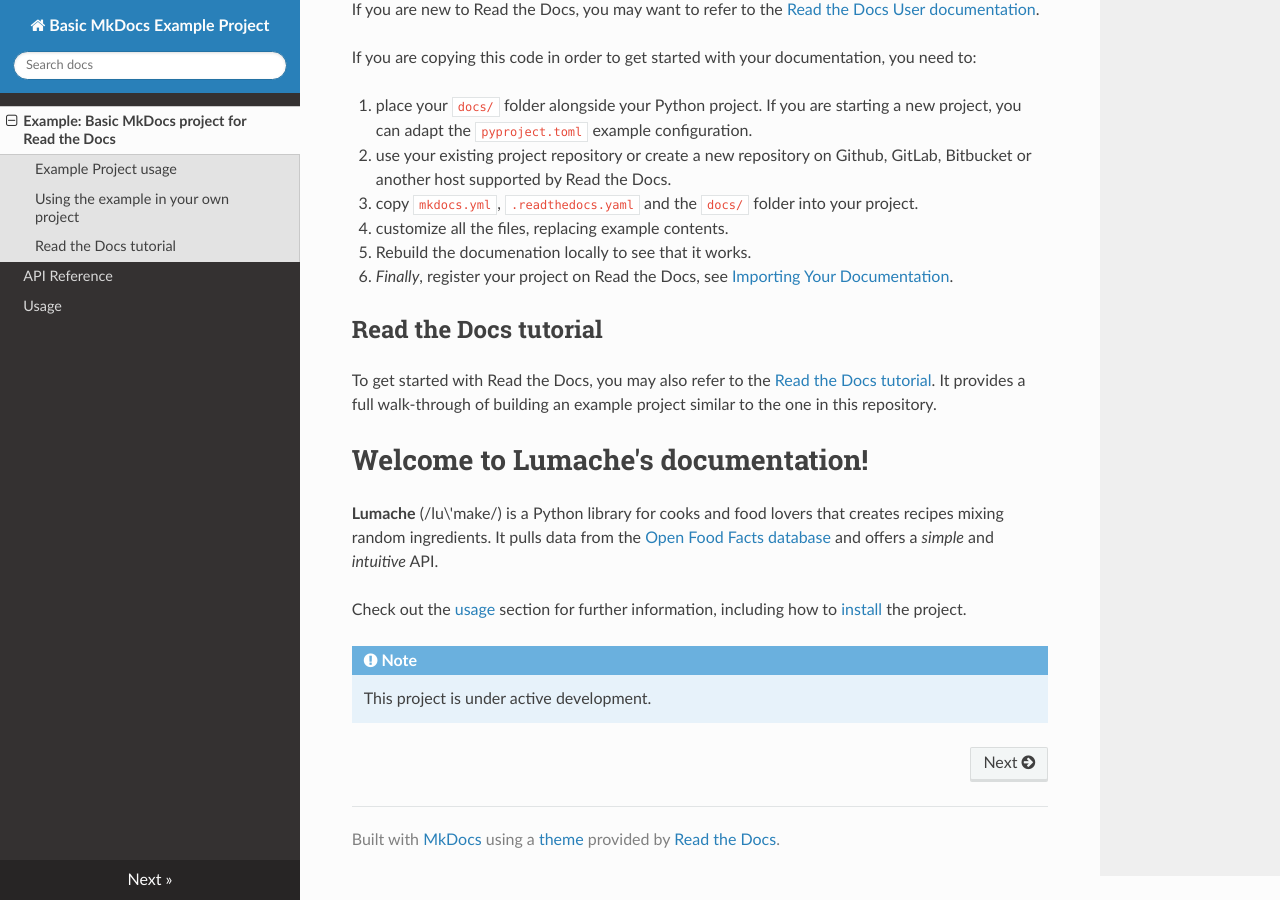
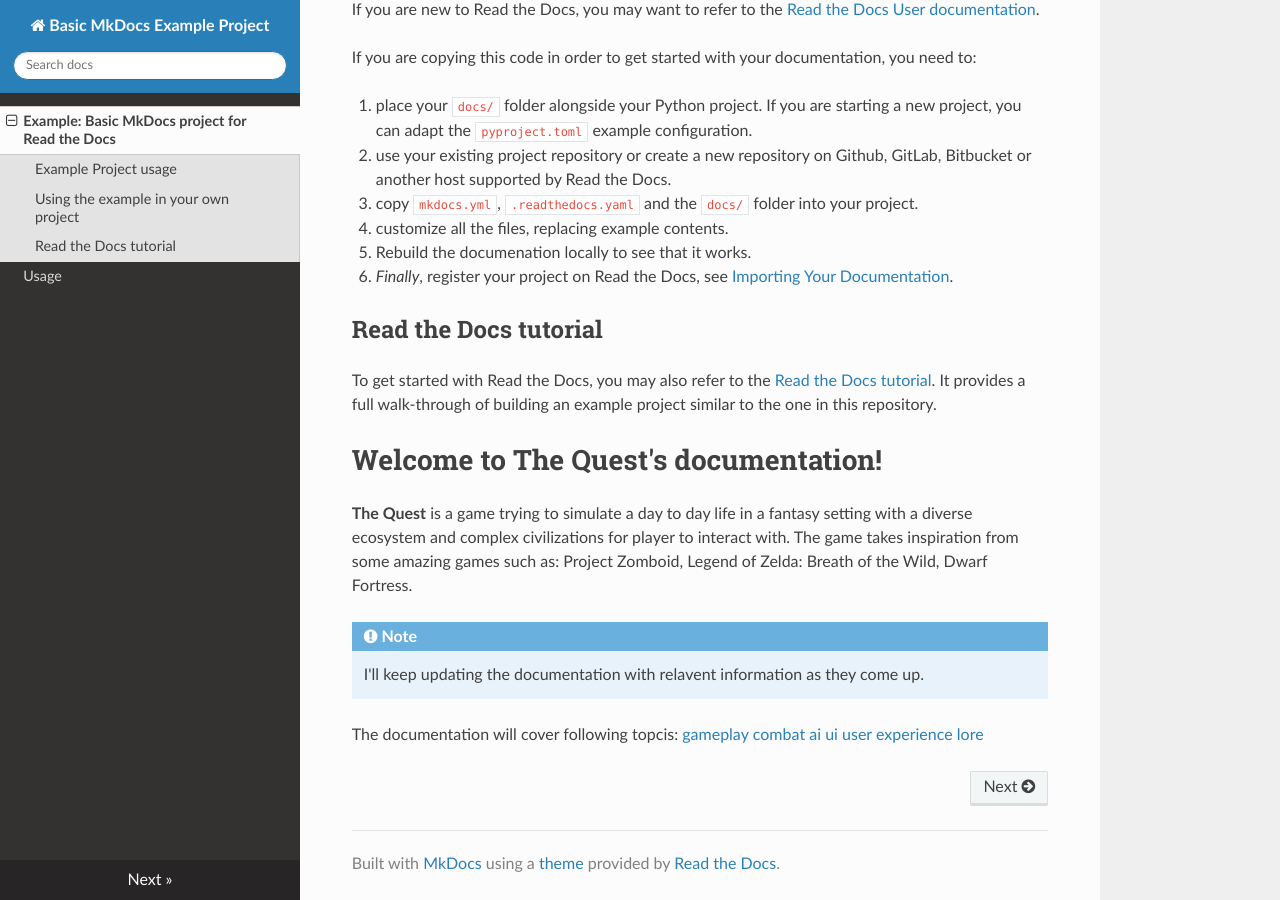
Before and after one commit to dsinjakovic/docs.the-quest, an MkDocs documentation site: the page built from docs/index.md, in a window 1280 px wide and 900 px high, scrolled down 1716 px. Built offline with MkDocs 1.6.1, drawn with Linux system fonts in a browser that asks for light colours; nearby versions of some CDN libraries.

Commit message:
update to index

```diff
--- a/docs/api.md
+++ /dev/null
@@ -1,3 +0,0 @@
-# API Reference
-
-::: lumache
--- a/docs/index.md
+++ b/docs/index.md
@@ -1,14 +1,17 @@
 {!README.md!}
 
-# Welcome to Lumache's documentation!
+# Welcome to The Quest's documentation!
 
-**Lumache** (/lu\'make/) is a Python library for cooks and food lovers
-that creates recipes mixing random ingredients. It pulls data from the
-[Open Food Facts database](https://world.openfoodfacts.org/) and offers
-a *simple* and *intuitive* API.
-
-Check out the [usage](usage) section for further information, including how to [install](usage#installation) the project.
+**The Quest** is a game trying to simulate a day to day life in a fantasy setting with a diverse ecosystem and complex civilizations for player to interact with.
+The game takes inspiration from some amazing games such as: Project Zomboid, Legend of Zelda: Breath of the Wild, Dwarf Fortress.
 
 !!! note
+    I'll keep updating the documentation with relavent information as they come up.
 
-    This project is under active development.
+The documentation will cover following topcis:
+[gameplay](gameplay)
+[combat](gameplay#combat)
+[ai](gameplay#ai)
+[ui](ui)
+[user experience](ux)
+[lore](lore)
```
